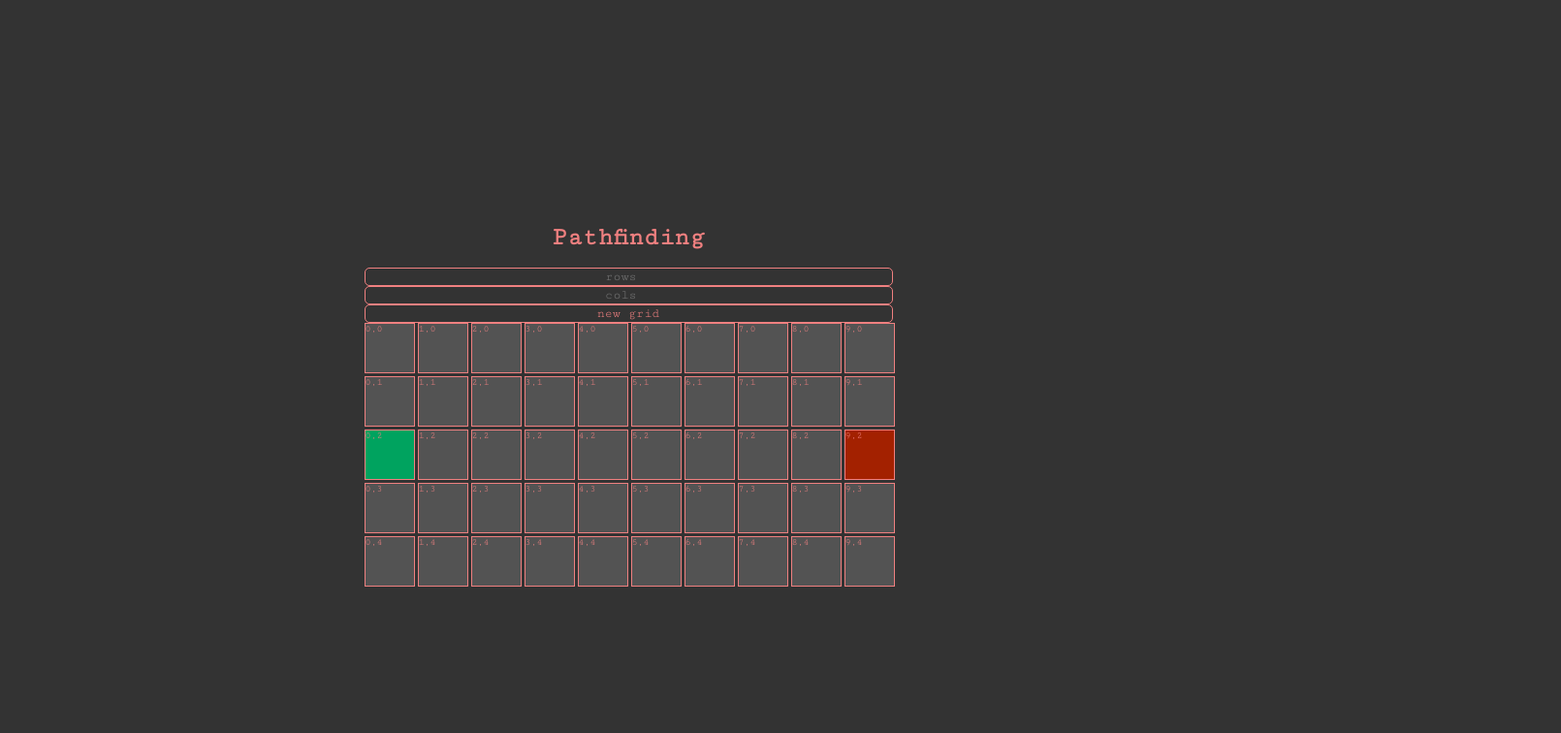
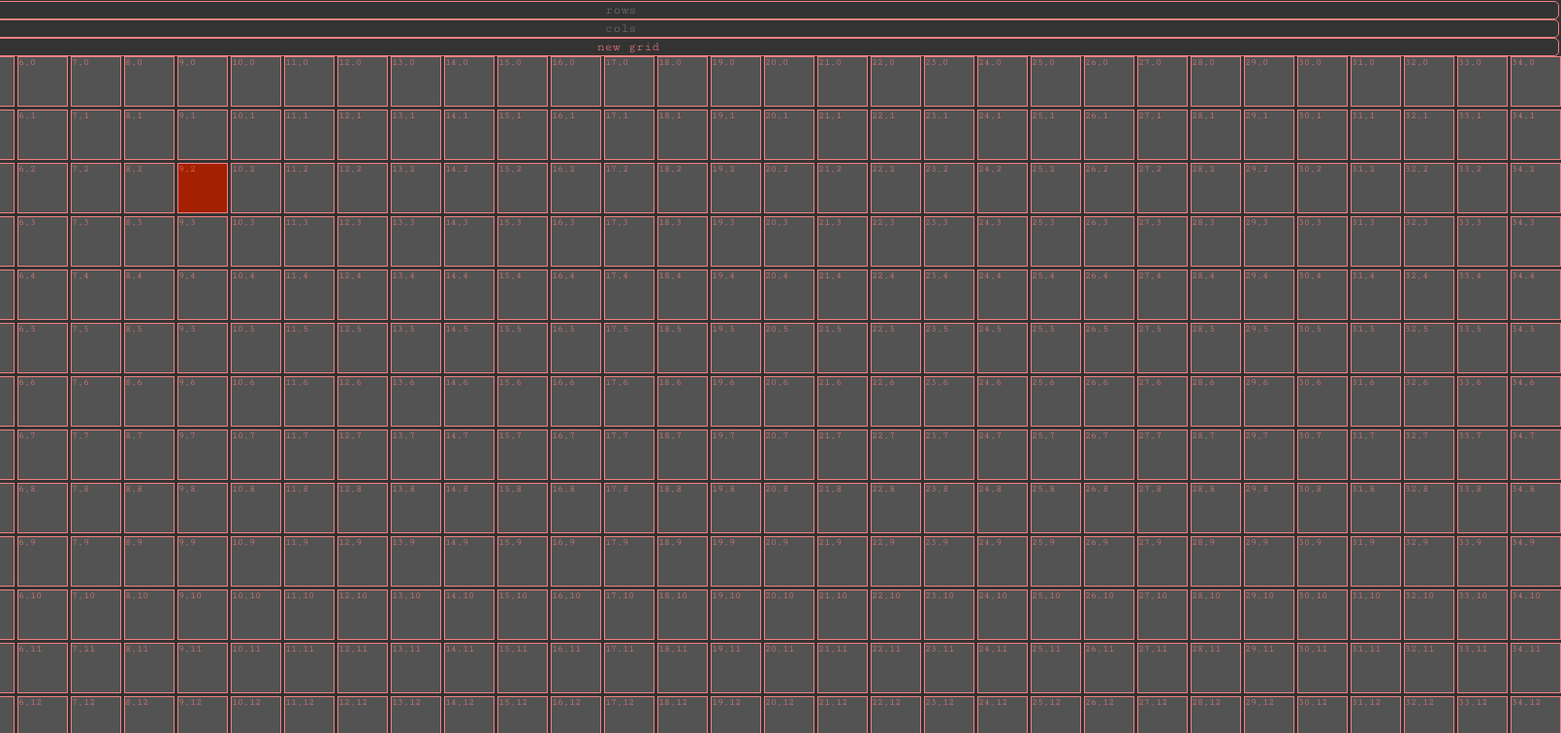
Before and after one commit to Kuultas/pathfinding-viz, a React (Create React App) app: page / in a window 1280 px wide. Shown: the top 756 px of the page at 97% size, 1610 px wide, since content can reach past the window. Built offline with nearby package versions, Linux system fonts and the light colour scheme.

Commit message:
Fixing Node Identification
Previous method of selecting character index didn't work (obviously) once id's reached two+ digits.

```diff
--- a/src/components/Grid.jsx
+++ b/src/components/Grid.jsx
@@ -24,6 +24,12 @@ const Grid = ({ cols, rows }) => {
   const [currentShortest, setCurrentShortest] = useState([]);
   const [exploredPaths, setExploredPaths] = useState([]);
 
+  const getNodeById = (id) => {
+    const result = id.split("-");
+    result.map((node) => parseInt(node));
+    return result;
+  };
+
   const findNodeIndex = (arr, x, y) => {
     const index = arr.findIndex((i) => i.x == x && i.y == y);
     return index;
@@ -46,6 +52,7 @@ const Grid = ({ cols, rows }) => {
   };
 
   const toggleWall = (x, y) => {
+    console.log("toggle wall");
     const index = findNodeIndex(walls, x, y);
     const wall = { x: x, y: y };
     if (index === -1) {
@@ -54,6 +61,7 @@ const Grid = ({ cols, rows }) => {
       const tempWalls = [...walls.slice(0, index), ...walls.slice(index + 1)];
       setWalls(tempWalls);
     }
+    console.log(walls);
   };
 
   const handleMouseDown = (e) => {
@@ -61,18 +69,19 @@ const Grid = ({ cols, rows }) => {
     if (checkStart(hoverTarget.x, hoverTarget.y)) return;
     if (checkEnd(hoverTarget.x, hoverTarget.y)) return;
     toggleWall(hoverTarget.x, hoverTarget.y);
+    console.log(hoverTarget);
   };
 
   const handleMouseOver = (e) => {
-    if (e.target.id === "mainGrid") return;
-    const x = e.target.id[5];
-    const y = e.target.id[7];
-    setHoverTarget({ x, y });
+    const id = e.target.id;
+    if (id === "mainGrid") return;
+    const node = getNodeById(id);
+    setHoverTarget({ x: node[0], y: node[1] });
     if (!mouseIsPressed) return;
-    if (checkStart(x, y)) return;
-    if (checkEnd(x, y)) return;
-    const idx = findNodeIndex(walls, x, y);
-    toggleWall(x, y, idx);
+    if (checkStart(node[0], node[1])) return;
+    if (checkEnd(node[0], node[1])) return;
+    const idx = findNodeIndex(walls, node[0], node[1]);
+    toggleWall(node[0], node[1], idx);
   };
 
   const handleMouseUp = () => {
--- a/src/components/Node.jsx
+++ b/src/components/Node.jsx
@@ -38,7 +38,7 @@ const Cell = styled.div`
 
 const Node = ({ x, y, isStart, isEnd, isWall }) => {
   return (
-    <Cell id={`cell-${x}-${y}`} isStart={isStart} isEnd={isEnd} isWall={isWall}>
+    <Cell id={`${x}-${y}`} isStart={isStart} isEnd={isEnd} isWall={isWall}>
       {`${x},${y}`}
     </Cell>
   );
--- a/src/components/PathfindingVisualizer.jsx
+++ b/src/components/PathfindingVisualizer.jsx
@@ -17,7 +17,7 @@ const PathfindingVisualizer = () => {
     <>
       <PageTitle>Pathfinding</PageTitle>
       <OptionsPanel></OptionsPanel>
-      <Grid rows={5} cols={10}></Grid>
+      <Grid rows={15} cols={35}></Grid>
     </>
   );
 };
```
